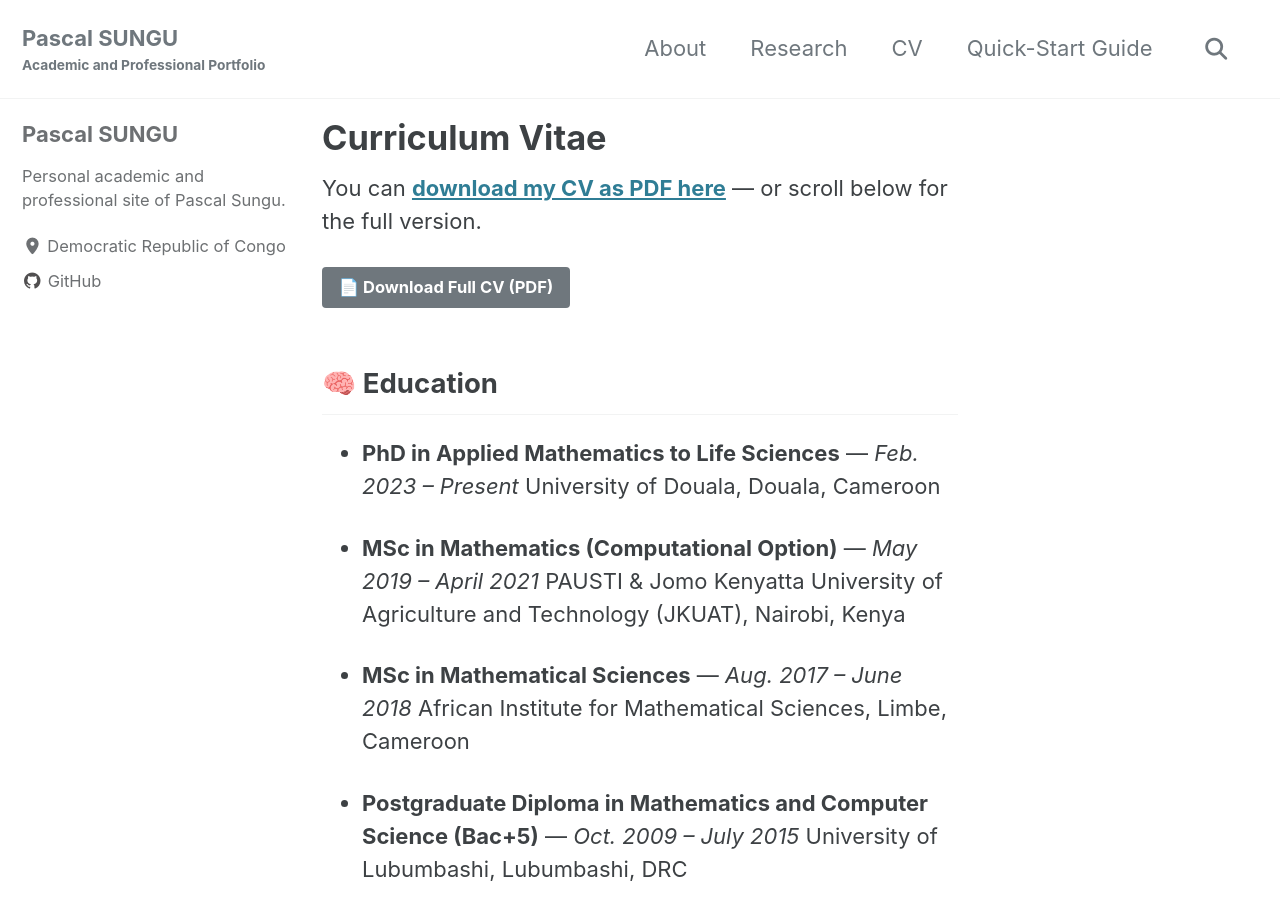
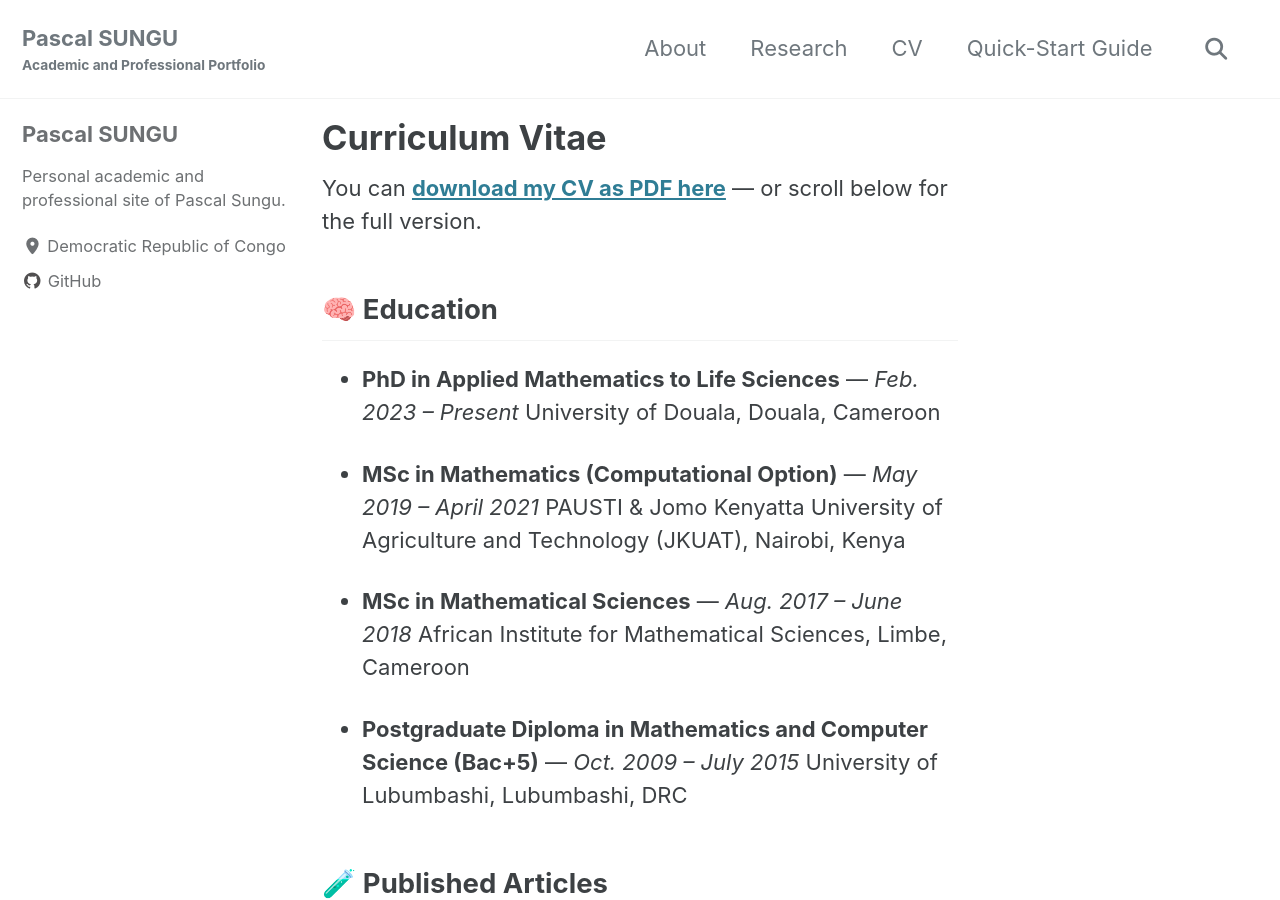
Before and after one commit to Pascal-SUNGU/Pascal-SUNGU.github.io, a Jekyll site: the page built from _pages/cv.md, in a window 1280 px wide and 900 px high. Built offline with Jekyll 4.4.1, drawn with Linux system fonts in a browser that asks for light colours; cached includes are drawn as plain includes.

Commit message:
Remove download button from CV

```diff
--- a/_pages/cv.md
+++ b/_pages/cv.md
@@ -6,8 +6,6 @@ author_profile: true
 ---
 
 You can [**download my CV as PDF here**](https://pascal-sungu.github.io/pascal_sungu_cv.pdf) — or scroll below for the full version.
-
-<a class="btn btn--primary" href="https://pascal-sungu.github.io/pascal_sungu_cv.pdf" target="_blank">📄 Download Full CV (PDF)</a>
 
 ## 🧠 Education
 
```
